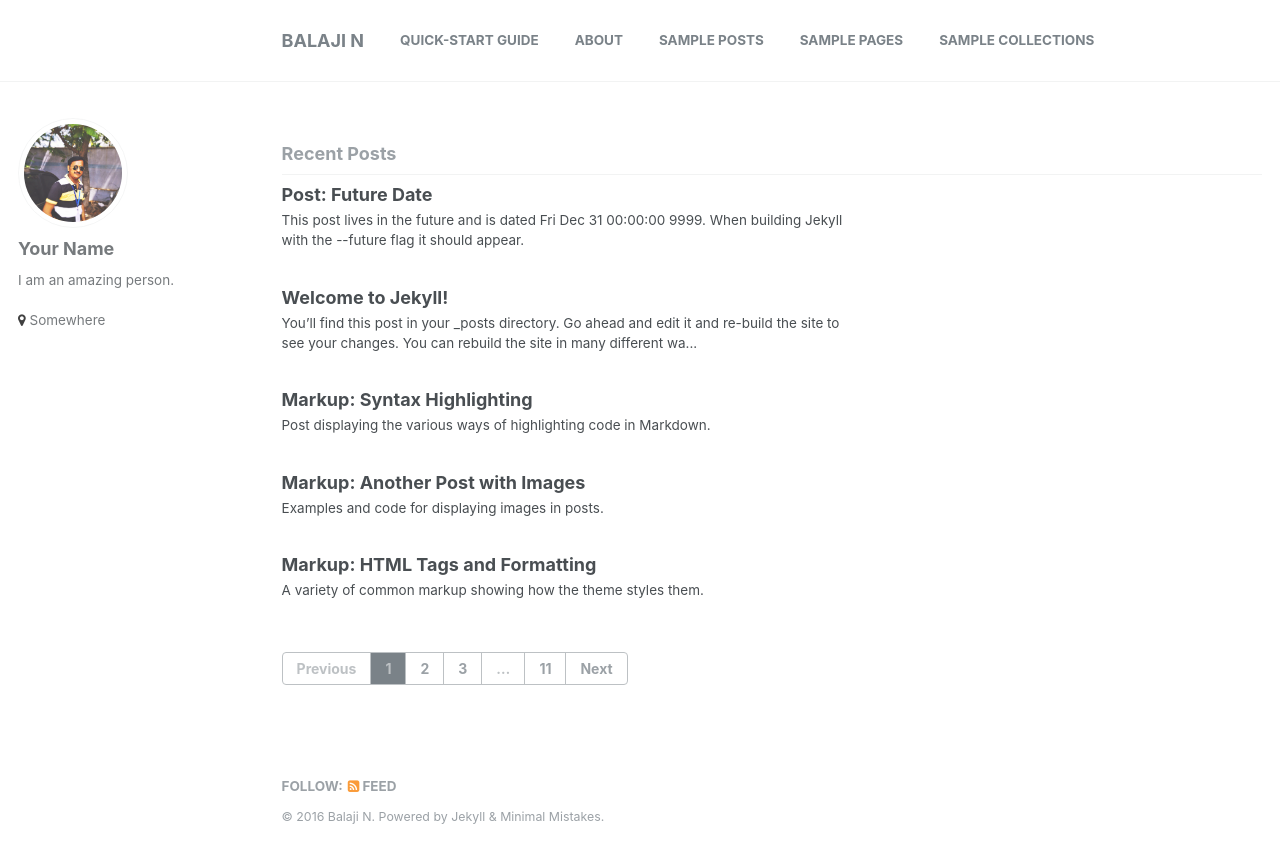
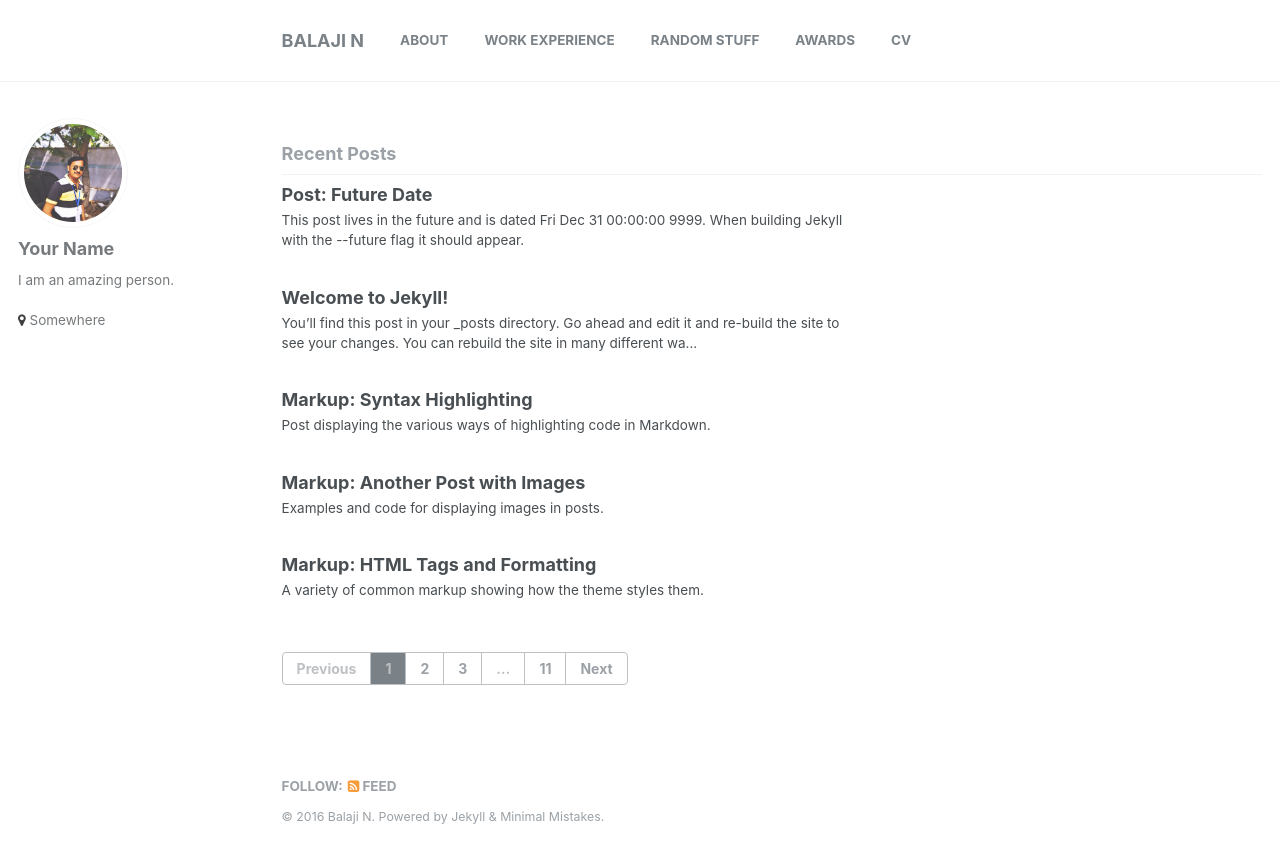
Before and after one commit to balajincse/balajincse.github.io, a Jekyll site: the page built from index.html, in a window 1280 px wide. Shown: the top 863 px of the page. Built offline with Jekyll 4.4.1, drawn with Linux system fonts in a browser that asks for light colours; the list of posts is cut into pages by our own code.

Commit message:
navigation update

```diff
--- a/_data/navigation.yml
+++ b/_data/navigation.yml
@@ -1,16 +1,16 @@
 # main links links
 main:
-  - title: "Quick-Start Guide"
-    url: https://mmistakes.github.io/minimal-mistakes/docs/quick-start-guide/
+  - title: "About"
+    url: /about/
 
-  - title: "About"
-    url: https://mmistakes.github.io/minimal-mistakes/
+  - title: "Work Experience"
+    url: /work/
 
-  - title: "Sample Posts"
-    url: https://mmistakes.github.io/minimal-mistakes/year-archive/
+  - title: "Random Stuff"
+    url: /posts/
 
-  - title: "Sample Pages"
-    url: https://mmistakes.github.io/minimal-mistakes/page-archive/
+  - title: "Awards"
+    url: /awards/
 
-  - title: "Sample Collections"
-    url: https://mmistakes.github.io/minimal-mistakes/collection-archive/
+  - title: "CV"
+    url: /cv/
```
